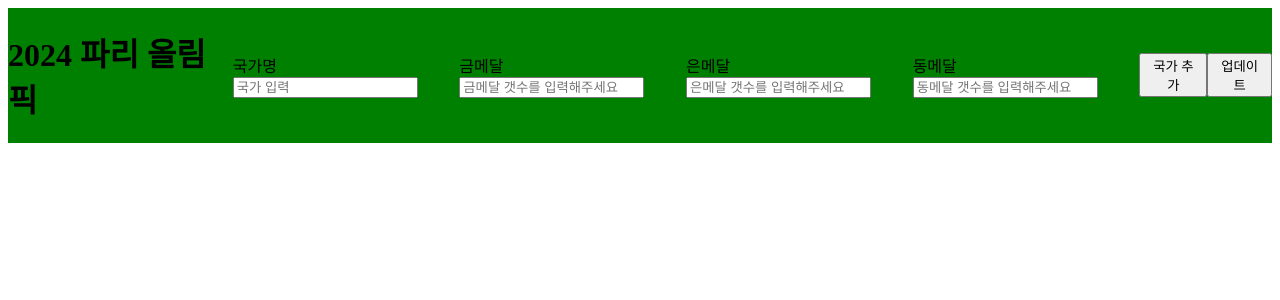
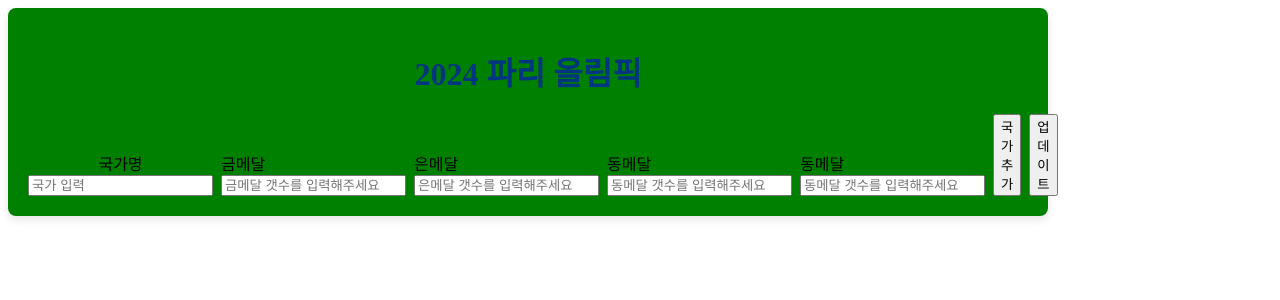
Before and after one commit to hot5667/Olympic_-Medal, a React (Vite) app: page / in a window 1280 px wide. Shown: the top 300 px of the page. Built offline with nearby package versions, Linux system fonts and the light colour scheme.

Commit message:
css 수정

```diff
--- a/src/App.jsx
+++ b/src/App.jsx
@@ -7,21 +7,30 @@ function App() {
       <main>
         <div className="maincontainer">
           <h1>2024 파리 올림픽</h1>
-          <div className="country">
-            국가명
+          <form className="input-group">
+            <div className="country-input-filed">
+              <label>국가명</label>
               <input type="text" name="countryname" id="countryname" placeholder="국가 입력" />
             </div>
-          <div className="gold">금메달
+            <div className="gold-input-filed">
+              <label>금메달</label>
               <input type="number" name="goldMedalNumber" id="goldMedalNumber" placeholder="금메달 갯수를 입력해주세요" />
             </div>
-          <div className="silver">은메달
+            <div className="silver-input-filed">
+              <label>은메달</label>
               <input type="number" name="silverMedalNumber" id="silvergoldMedalNumber" placeholder="은메달 갯수를 입력해주세요" />
             </div>
-          <div className="bronze">동메달
+            <div className="bronze-input-filed">
+              <label>동메달</label>
+              <input type="number" name="bronzeMedalNumber" id="bronzegoldMedalNumber" placeholder="동메달 갯수를 입력해주세요" />
+            </div>
+            <div className="bronze-input-filed">
+              <label>동메달</label>
               <input type="number" name="bronzeMedalNumber" id="bronzegoldMedalNumber" placeholder="동메달 갯수를 입력해주세요" />
             </div>
             <button className="inputcontainer">국가 추가</button>
             <button className="inputcontainer">업데이트</button>
+          </form>
         </div>
       </main>
     </>
--- a/src/main.css
+++ b/src/main.css
@@ -1,7 +1,26 @@
 .maincontainer {
      background-color: green;
-    display: flex;
-    flex-direction: row;
-    justify-content: center;
-    align-items: center;;
+    max-width: 1000px;
+    padding: 20px;
+    box-shadow: 0 4px 8px #0000001a;
+    border-radius: 8px;
+    color: black;
 }
+h1{
+     text-align: center;
+     color : #003580;
+     margin: 20px;
+     font-size: 2rem;
+}
+.input-group {
+     display: flex;
+     justify-content: space-between;
+     gap: 8px;
+     align-items: flex-end;
+}
+
+.country-input-filed{
+     display: flex;
+     flex-direction: column;
+     align-items: center;;
+}
```
Lines whose indentation alone changed are shown as unchanged.
